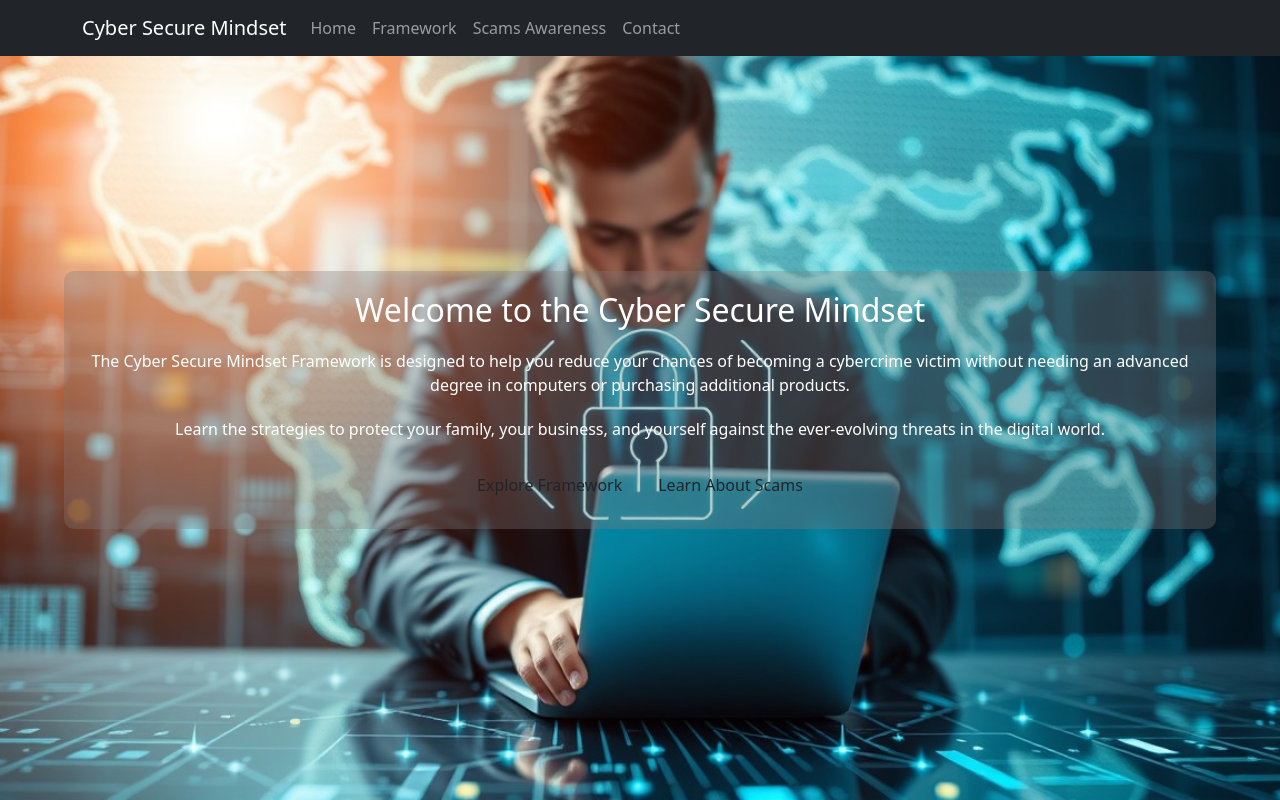
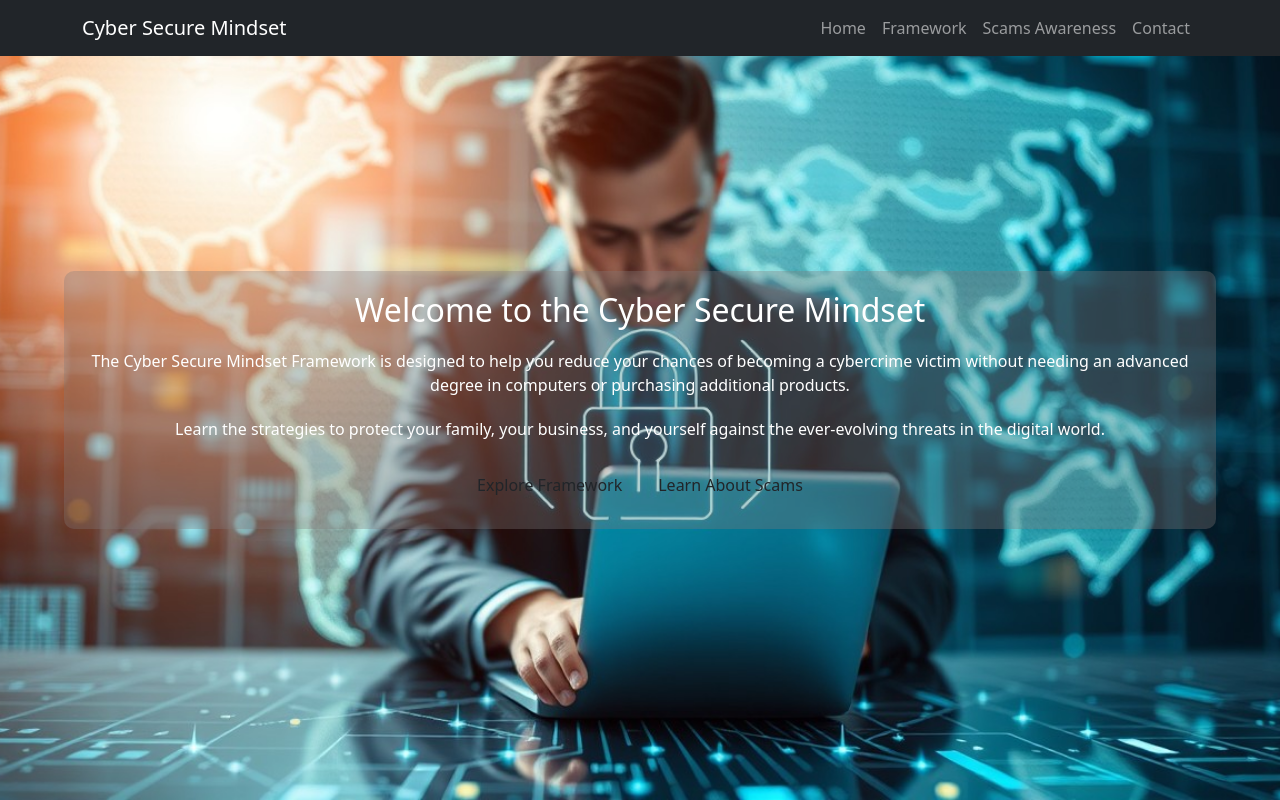
Before and after one commit to rajaganesh1999/Cyber-Secure, a React (Create React App) app: page / in a window 1280 px wide. Built offline with nearby package versions, Linux system fonts and the light colour scheme.

Commit message:
Align navbar links to the right

```diff
--- a/src/components/Header.js
+++ b/src/components/Header.js
@@ -14,8 +14,8 @@ function ColorSchemesExample() {
         <Navbar.Toggle aria-controls="basic-navbar-nav" />
         {/* Collapsible Navbar Content */}
         <Navbar.Collapse id="basic-navbar-nav">
-          {/* Left-aligned navigation links */}
-          <Nav className="me-auto">
+          {/* Right-aligned navigation links */}
+          <Nav className="ms-auto">
             <Nav.Link as={Link} to="/">Home</Nav.Link>
             <Nav.Link as={Link} to="/framework">Framework</Nav.Link>
             <Nav.Link as={Link} to="/scams">Scams Awareness</Nav.Link>
```
